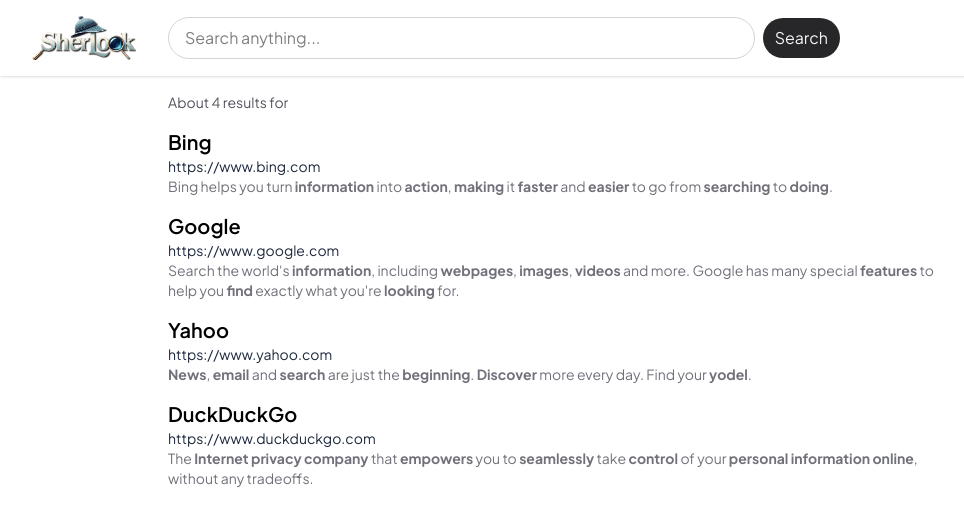
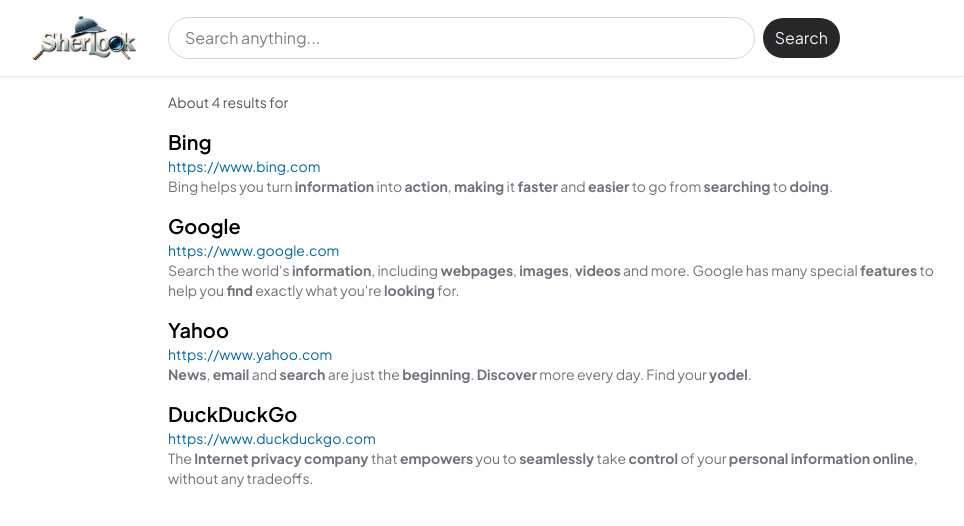
Before and after one commit to AhmedSobhy01/sher-look, a React (Vite) app in the folder client/: page /search in a window 1280 px wide. Shown: the top 526 px of the page, without its empty margins (0-964 px from the left). Built offline with nearby package versions, Linux system fonts and the light colour scheme.

Commit message:
feat: change url color

```diff
--- a/client/src/pages/ResultsPage.jsx
+++ b/client/src/pages/ResultsPage.jsx
@@ -31,10 +31,10 @@
           {data.data.map((result) => (
             <li key={result.Url} className="gap-4 my-4">
               <a href={result.Url} target="_blank" rel="noopener noreferrer">
-                <h2 className="text-xl font-semibold hover:underline">
+                <p className="text-xl font-semibold hover:underline decoration-2">
                   {result.title}
-                </h2>
-                <p className="text-slate-800 text-sm">{result.Url}</p>
+                </p>
+                <p className="text-sky-700 text-sm">{result.Url}</p>
                 <HighlightText
                   text={result.description}
                   highlights={result.highlights}
```
